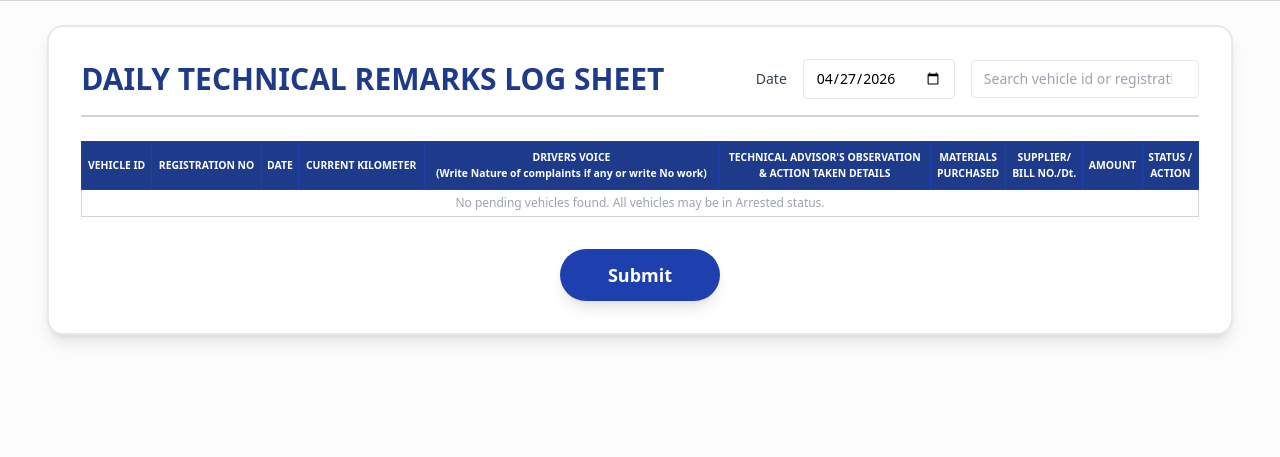
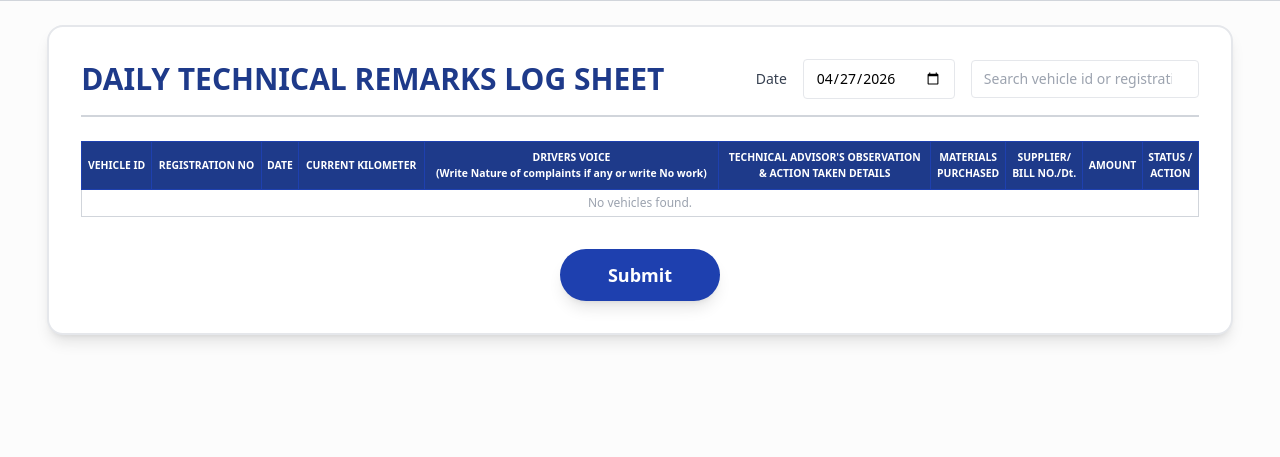
Before and after one commit to pmcdrivelogs/drivelogs, a Flask app: page /daily-technical-remarks in a window 1280 px wide. Shown: the part 235-692 px from the top of the page. Run offline with Flask 3, Linux system fonts and the light colour scheme; the visitor is signed in with stand-in values (Sample User, id 1); some libraries are stand-ins or nearby versions.

Commit message:
Update message for no pending vehicles found

```diff
--- a/templates/daily_technical_remarks.html
+++ b/templates/daily_technical_remarks.html
@@ -271,7 +271,7 @@
 
                 {% endfor %}
               {% else %}
-                <tr><td colspan="10" class="text-center py-8 text-gray-400">No pending vehicles found. All vehicles may be in Arrested status.</td></tr>
+                <tr><td colspan="10" class="text-center py-8 text-gray-400">No vehicles found.</td></tr>
               {% endif %}
             </tbody>
           </table>
```
